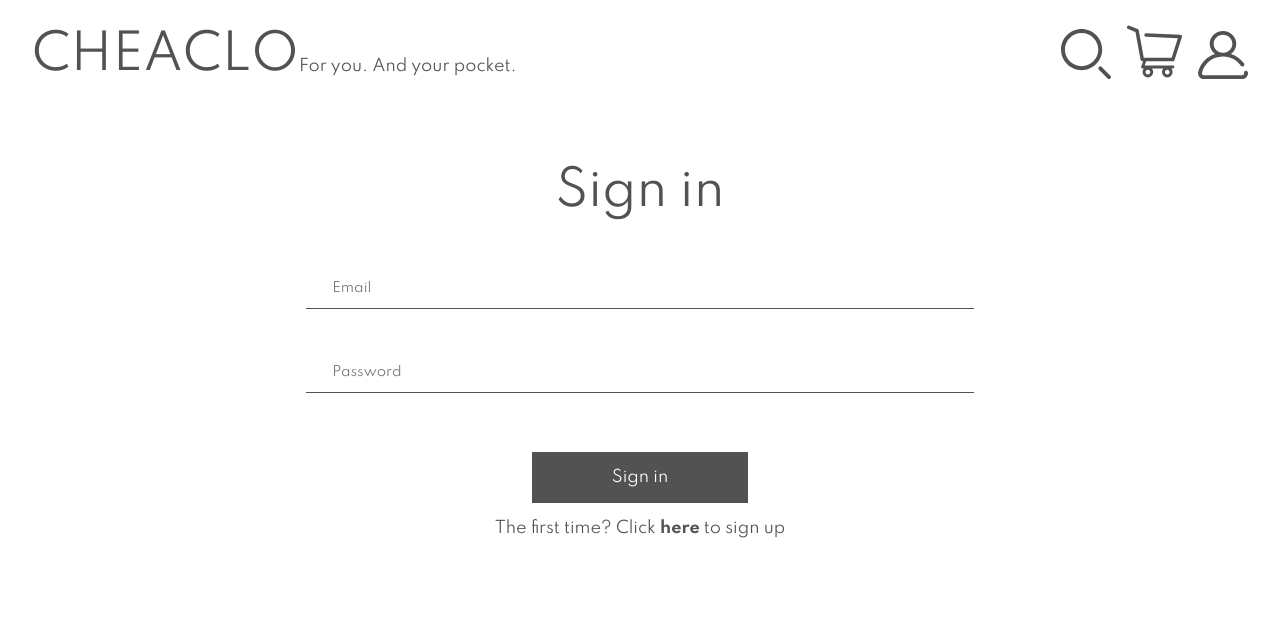
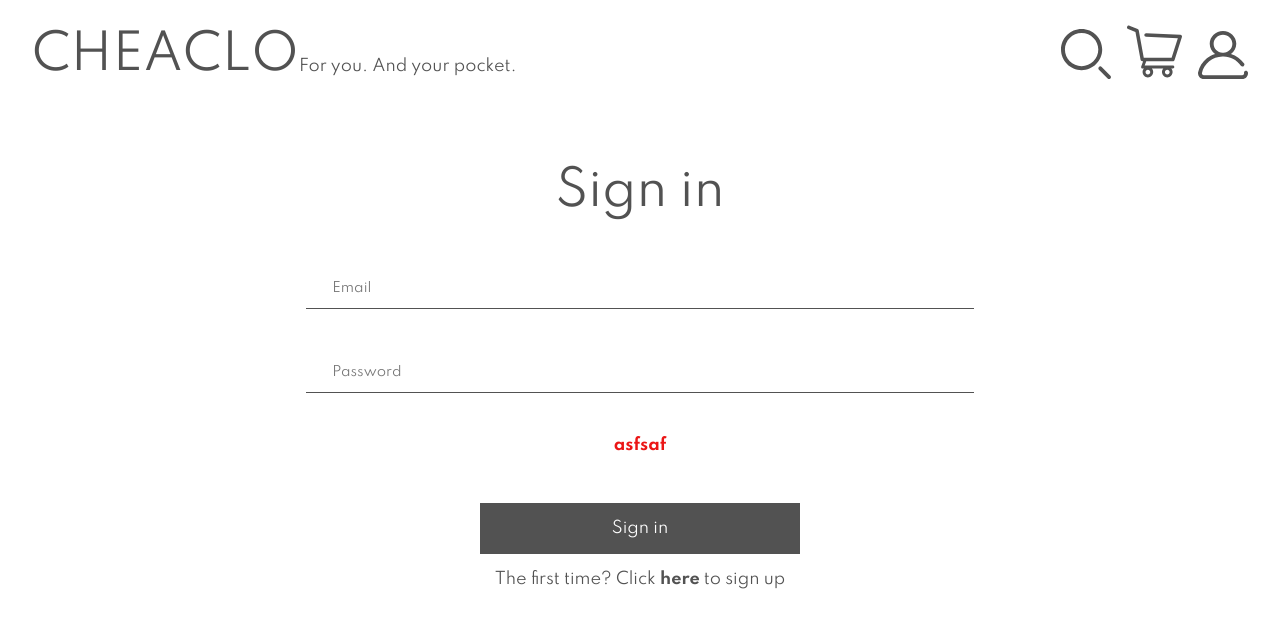
Before and after one commit to cheaclo/client-front, an Angular app: page /#/sign-in in a window 1280 px wide. Shown: the top 628 px of the page. Built offline with nearby package versions, Linux system fonts and the light colour scheme.

Commit message:
Add FormGroup to sing in page

```diff
--- a/src/app/app.module.ts
+++ b/src/app/app.module.ts
@@ -9,7 +9,7 @@ import { HomeComponent } from './components/home/home.component';
 import { CategoriesComponent } from './components/home/categories/categories.component';
 import { ShopSearchComponent } from './components/home/shop-search/shop-search.component';
 
-import { FormsModule } from '@angular/forms';
+import { FormsModule, ReactiveFormsModule  } from '@angular/forms';
 import { FooterComponent } from './components/footer/footer.component';
 import { SearchComponent } from './components/search/search.component';
 import { SingInComponent } from './components/sing-in/sing-in.component';
@@ -29,7 +29,8 @@ import { SingInComponent } from './components/sing-in/sing-in.component';
     BrowserModule,
     AppRoutingModule,
     HttpClientModule,
-    FormsModule
+    FormsModule,
+    ReactiveFormsModule
   ],
   providers: [],
   bootstrap: [AppComponent]
--- a/src/app/components/sing-in/scss/desktop.scss
+++ b/src/app/components/sing-in/scss/desktop.scss
@@ -3,13 +3,19 @@
     font-size: 3em;
   }
 
+  form {
     input {
       width: 50%;
       padding-left: 2em;
     }
 
-  button:hover {
+    button {
+      width: 25%;
+
+      &:hover {
         cursor: pointer;
         opacity: 0.95;
       }
     }
+  }
+}
--- a/src/app/components/sing-in/scss/mobile.scss
+++ b/src/app/components/sing-in/scss/mobile.scss
@@ -3,10 +3,17 @@
     font-size: 2em;
   }
 
-  input {
-    width: 75%;
-    padding-left: 1em;
+  form {
+    input {
+      width: 75%;
+      padding-left: 1em;
+    }
+
+    button {
+      width: 80%;
+    }
   }
+
 
   p {
     margin-top: 2em;
--- a/src/app/components/sing-in/sing-in.component.html
+++ b/src/app/components/sing-in/sing-in.component.html
@@ -1,7 +1,10 @@
 <div class="outer">
   <h1>Sign in</h1>
-  <input type="text" placeholder="Email"/>
-  <input type="password" placeholder="Password"/>
-  <button>Sign in</button>
+  <form [formGroup]="userInput">
+    <input autocomplete="off" type="email" placeholder="Email"/>
+    <input autocomplete="off" type="password" placeholder="Password"/>
+    <p #errorMessage>asfsaf</p>
+    <button (click)="ngSignIn()">Sign in</button>
+  </form>
   <p>The first time? Click <a>here</a> to sign up</p>
 </div>
--- a/src/app/components/sing-in/sing-in.component.scss
+++ b/src/app/components/sing-in/sing-in.component.scss
@@ -10,10 +10,21 @@
     font-weight: normal;
   }
 
+  form {
+    display: flex;
+    flex-direction: column;
+    align-items: center;
+    width: 100%;
+
     input {
       border-bottom: 1px solid $dark-grey;
       margin: 2em 0 2em 0;
       padding-bottom: 1em;
+    }
+
+    p {
+      color: $error-color;
+      font-weight: bold;
     }
 
     button {
@@ -22,8 +33,9 @@
       color: white;
       font-family: Spartan;
       font-size: 1em;
-    padding: 1em 5em 1em 5em;
+      padding: 1em;
       margin-top: 2em;
+    }
   }
 
   p {
--- a/src/app/components/sing-in/sing-in.component.ts
+++ b/src/app/components/sing-in/sing-in.component.ts
@@ -1,4 +1,5 @@
 import { Component, OnInit } from '@angular/core';
+import { FormGroup, FormControl } from '@angular/forms';
 
 @Component({
   selector: 'app-sing-in',
@@ -6,10 +7,21 @@ import { Component, OnInit } from '@angular/core';
   styleUrls: ['./sing-in.component.scss']
 })
 export class SingInComponent implements OnInit {
+  userInput = new FormGroup({
+    email: new FormControl(''),
+    passoword: new FormControl('')
+  });
 
   constructor() { }
 
   ngOnInit(): void {
   }
 
+  ngSignIn(): void {
+    console.log(this.userInput);
+  }
+
+  validation(): boolean {
+    return true;
+  }
 }
--- a/src/styles.scss
+++ b/src/styles.scss
@@ -8,6 +8,7 @@ $dark-grey: #525252;
 $light-grey: #F8F8F8;
 $shadow-color: rgba(0, 0, 0, 0.25);
 $box-shadow: 0px 4px 4px rgba(0, 0, 0, 0.25);
+$error-color: rgb(235, 22, 22);
 
 $breakpoint-tablet: 768px;
 
```
Lines whose indentation alone changed are shown as unchanged.
